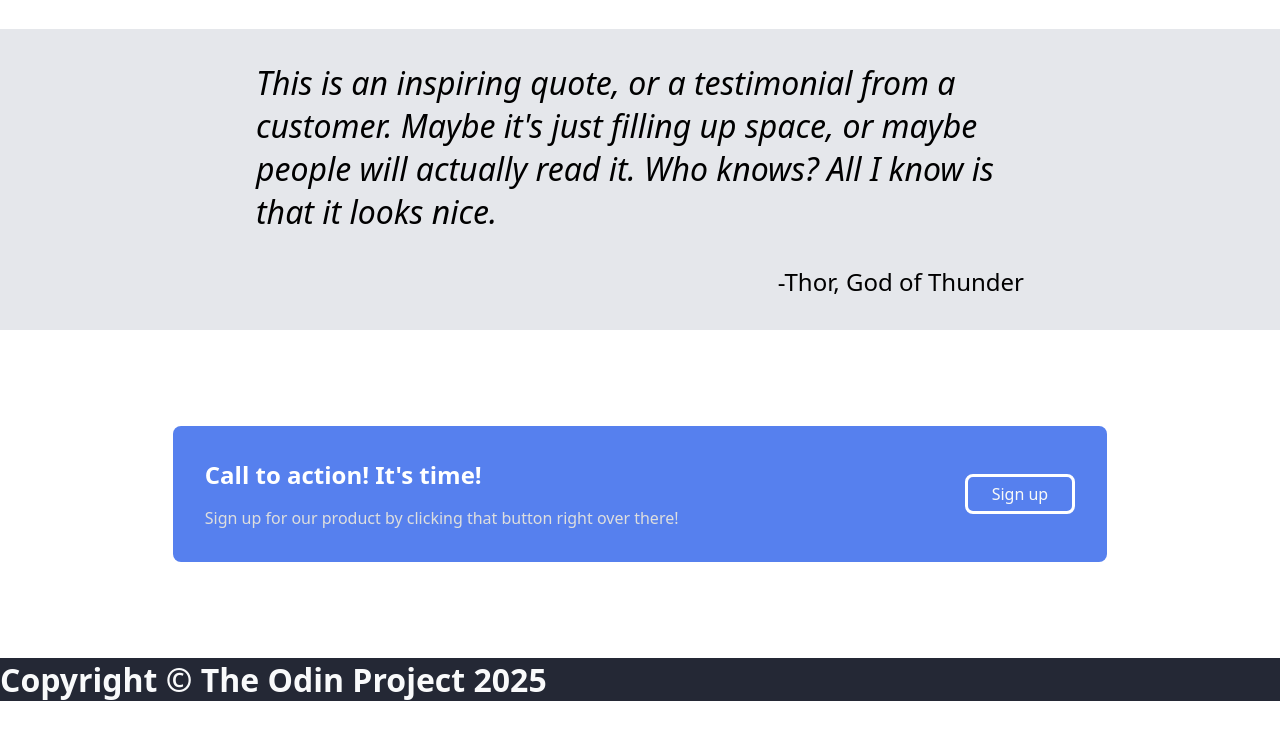
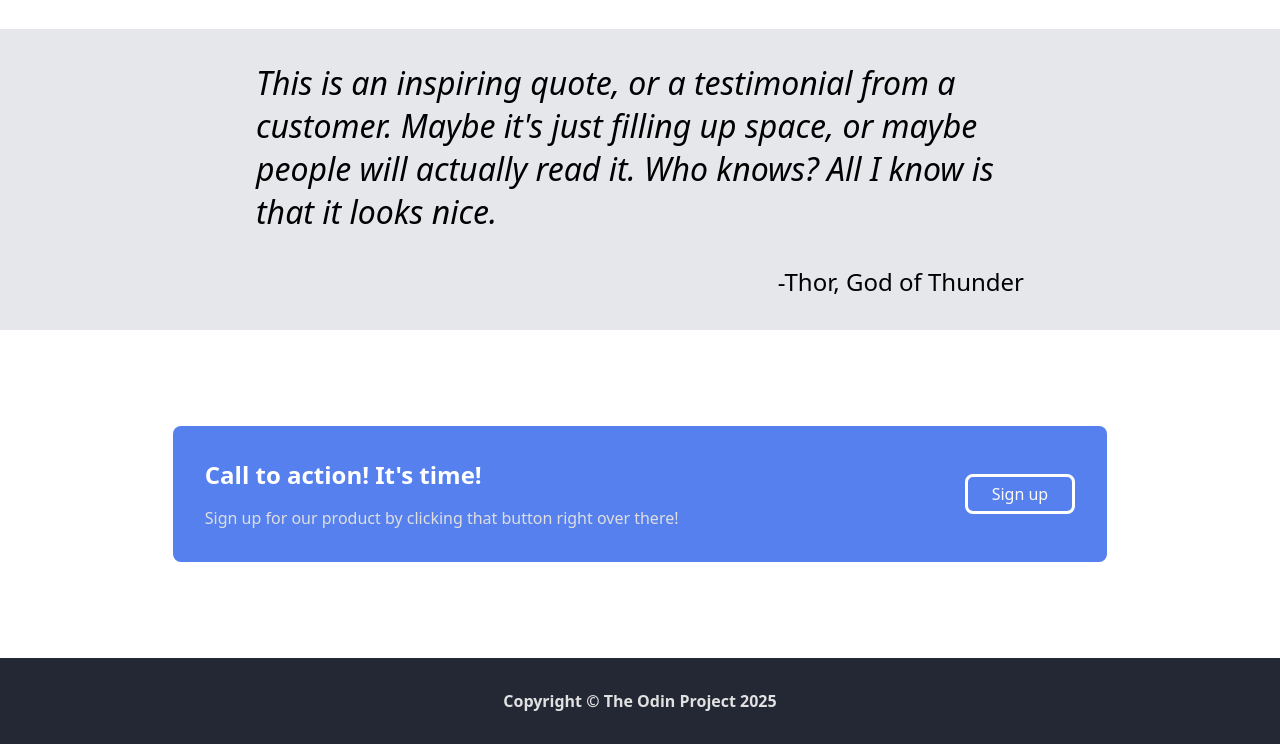
Before and after one commit to mcal25/landing-page, a plain HTML site: page index.html in a window 1280 px wide. Shown: the part 842-1586 px from the top of the page. Before the commit the page ends 1543 px from the top, so only its background shows below. Drawn offline with Linux system fonts and the light colour scheme.

Commit message:
Complete footer

```diff
--- a/style.css
+++ b/style.css
@@ -192,5 +192,10 @@
 
 #footer {
     background-color: #242835;
-    color: #f9fafb;
+    color: #e1e1e1;
+    padding: 2rem;
+    display: flex;
+    justify-content: center;
+    font-size: 0.5rem;
+    font-weight: 100;
 }
```
